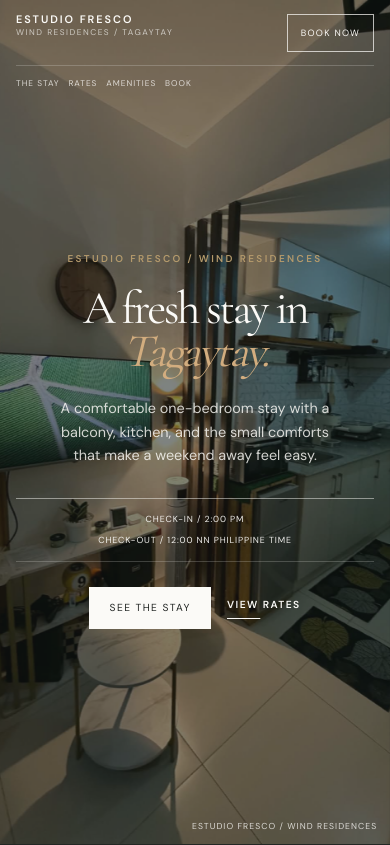
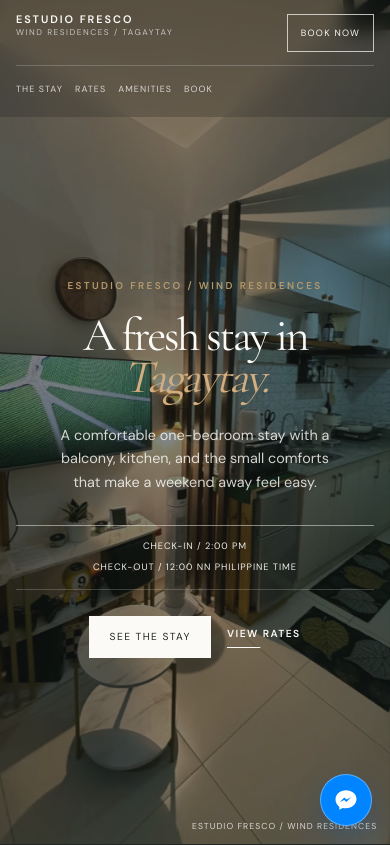
Before and after one commit to richardmerckg-web/estudio, a Next.js app: page / in a window 390 px wide. Shown: the top 845 px of the page. Built offline with nearby package versions, Linux system fonts and the light colour scheme.

Commit message:
Improve mobile layout and add Messenger CTA

```diff
--- a/app/globals.css
+++ b/app/globals.css
@@ -83,6 +83,47 @@
   overflow: hidden;
 }
 
+.messenger-button {
+  position: fixed;
+  z-index: 20;
+  right: max(1.1rem, env(safe-area-inset-right));
+  bottom: max(1.1rem, env(safe-area-inset-bottom));
+  display: inline-flex;
+  align-items: center;
+  gap: 0.65rem;
+  min-height: 52px;
+  padding: 0.75rem 1rem;
+  border: 1px solid rgba(255, 255, 255, 0.34);
+  border-radius: 999px;
+  background: #0084ff;
+  box-shadow: 0 12px 28px rgba(0, 73, 145, 0.28);
+  color: #fff;
+  font-size: 0.62rem;
+  font-weight: 600;
+  letter-spacing: 0.12em;
+  line-height: 1;
+  text-transform: uppercase;
+  transition: background-color 220ms ease, box-shadow 300ms var(--ease-smooth),
+    transform 300ms var(--ease-smooth);
+}
+
+.messenger-button svg {
+  width: 24px;
+  height: 24px;
+  flex: 0 0 auto;
+}
+
+.messenger-button:hover {
+  background: #0078e8;
+  box-shadow: 0 16px 32px rgba(0, 73, 145, 0.34);
+  transform: translateY(-4px);
+}
+
+.messenger-button:active {
+  box-shadow: 0 8px 18px rgba(0, 73, 145, 0.24);
+  transform: translateY(-1px);
+}
+
 .site-header {
   position: fixed;
   z-index: 10;
@@ -1666,7 +1707,23 @@
 
 @media (max-width: 700px) {
   body {
-    font-size: 0.88rem;
+    font-size: 0.9rem;
+  }
+
+  .messenger-button {
+    width: 52px;
+    height: 52px;
+    padding: 0;
+    justify-content: center;
+  }
+
+  .messenger-button span {
+    display: none;
+  }
+
+  .site-header--hero {
+    background: rgba(22, 26, 25, 0.22);
+    backdrop-filter: blur(10px);
   }
 
   .header-inner,
@@ -1682,14 +1739,16 @@
 
   .header-inner {
     align-items: flex-start;
-    column-gap: 1rem;
+    column-gap: 0.85rem;
   }
 
   .brand {
+    flex: 1;
     min-width: 0;
   }
 
   .header-cta {
+    flex-shrink: 0;
     min-height: 38px;
     padding-right: 0.8rem;
     padding-left: 0.8rem;
@@ -1701,7 +1760,16 @@
     overflow-x: auto;
     justify-content: flex-start;
     font-size: 0.58rem;
+    scrollbar-width: none;
     white-space: nowrap;
+  }
+
+  .main-nav::-webkit-scrollbar {
+    display: none;
+  }
+
+  .main-nav a {
+    padding: 0.35rem 0;
   }
 
   .hero-copy {
@@ -1710,8 +1778,8 @@
     min-height: 100vh;
     min-height: 100svh;
     min-height: 100dvh;
-    padding-top: clamp(4rem, 11vh, 5.5rem);
-    padding-bottom: clamp(2.5rem, 6vh, 3.5rem);
+    padding-top: clamp(8rem, 18vh, 10rem);
+    padding-bottom: clamp(3rem, 7vh, 4.5rem);
   }
 
   .hero h1 {
@@ -1811,7 +1879,7 @@
   }
 
   .split-media {
-    min-height: 530px;
+    min-height: min(72svh, 480px);
   }
 
   .split-copy {
@@ -1850,6 +1918,15 @@
     display: block;
   }
 
+  .form-field input,
+  .form-field select {
+    min-height: 44px;
+  }
+
+  .form-field textarea {
+    min-height: 120px;
+  }
+
   .form-field + .form-field {
     margin-top: 1.5rem;
   }
@@ -1908,6 +1985,7 @@
   .photo-grid {
     grid-template-columns: repeat(2, minmax(0, 1fr));
     grid-auto-rows: 220px;
+    gap: 0.75rem;
   }
 
   .photo-tile,
@@ -1917,6 +1995,10 @@
     margin-top: 0;
   }
 
+  .photo-tile .image-credit {
+    display: none;
+  }
+
   .photo-tile--large {
     grid-column: 1 / -1;
     grid-row: span 2;
@@ -1934,6 +2016,33 @@
   .lightbox-navigation {
     width: 100%;
     justify-content: space-between;
+  }
+
+  .lightbox-backdrop {
+    padding: 0.5rem;
+  }
+
+  .lightbox-panel {
+    max-height: calc(100dvh - 1rem);
+    padding: 0.75rem;
+  }
+
+  .lightbox-toolbar {
+    align-items: flex-start;
+  }
+
+  .lightbox-toolbar > p {
+    max-width: 65%;
+    line-height: 1.4;
+  }
+
+  .lightbox-image-frame {
+    height: min(58svh, 420px);
+    min-height: 200px;
+  }
+
+  .lightbox-control {
+    min-height: 44px;
   }
 
   .testimonial-section blockquote {
@@ -1996,13 +2105,13 @@
   }
 
   .main-nav {
-    gap: 0.55rem;
-    font-size: 0.52rem;
+    gap: 0.75rem;
+    font-size: 0.56rem;
   }
 
   .hero-copy {
-    padding-top: clamp(3.5rem, 10vh, 5rem);
-    padding-bottom: clamp(2rem, 5vh, 3rem);
+    padding-top: clamp(7rem, 17vh, 9rem);
+    padding-bottom: clamp(2.5rem, 6vh, 4rem);
   }
 
   .hero h1 {
@@ -2017,7 +2126,7 @@
 
   .hero-meta {
     width: 100%;
-    font-size: 0.55rem;
+    font-size: 0.58rem;
     letter-spacing: 0.1em;
   }
 
@@ -2061,6 +2170,17 @@
 
   .photo-grid {
     grid-auto-rows: 170px;
+  }
+
+  .split-media {
+    min-height: min(68svh, 400px);
+  }
+}
+
+@media (hover: none) and (max-width: 700px) {
+  .photo-tile-action {
+    opacity: 0.94;
+    transform: translateY(0);
   }
 }
 
--- a/app/page.tsx
+++ b/app/page.tsx
@@ -367,7 +367,8 @@
           </div>
           <p className="section-note">
             A visual tour of the residence, including the bedroom, kitchen, bath,
-            balcony view, and shared Wind Residences spaces.
+            balcony view, and shared Wind Residences spaces. Tap any image to view
+            it full size.
           </p>
         </div>
 
@@ -473,6 +474,20 @@
           </div>
         </div>
       </footer>
+
+      <a className="messenger-button" href="#book" aria-label="Message us about your stay">
+        <svg viewBox="0 0 32 32" aria-hidden="true" focusable="false">
+          <path
+            fill="currentColor"
+            d="M16 3C8.27 3 2 8.53 2 15.35c0 3.88 1.97 7.38 5.06 9.7v4.04l4.64-2.55c1.37.38 2.81.58 4.3.58 7.73 0 14-5.53 14-12.35S23.73 3 16 3Z"
+          />
+          <path
+            fill="#0084ff"
+            d="m7.6 19.05 6.15-6.55 3.02 2.72 5.98-3.25-6.2 6.6-2.98-2.67-5.97 3.15Z"
+          />
+        </svg>
+        <span>Message us</span>
+      </a>
     </main>
   );
 }
```
